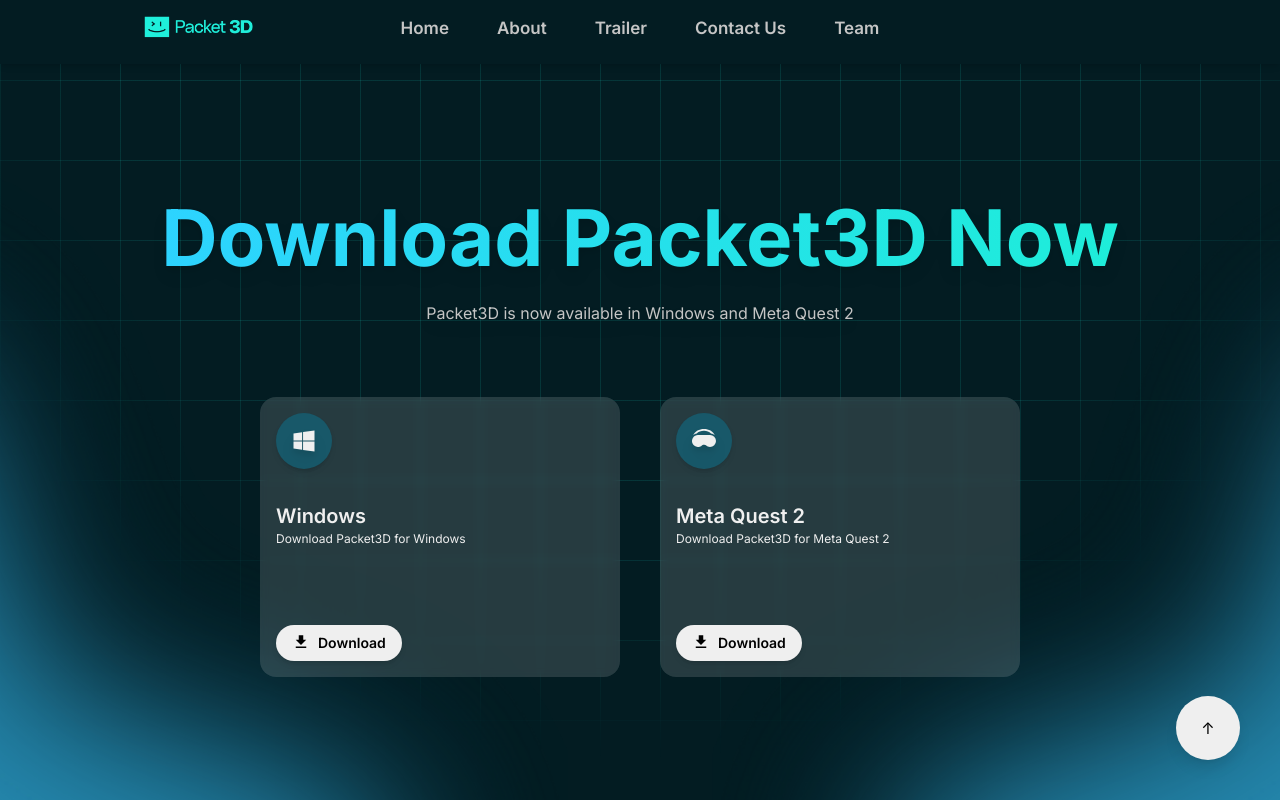
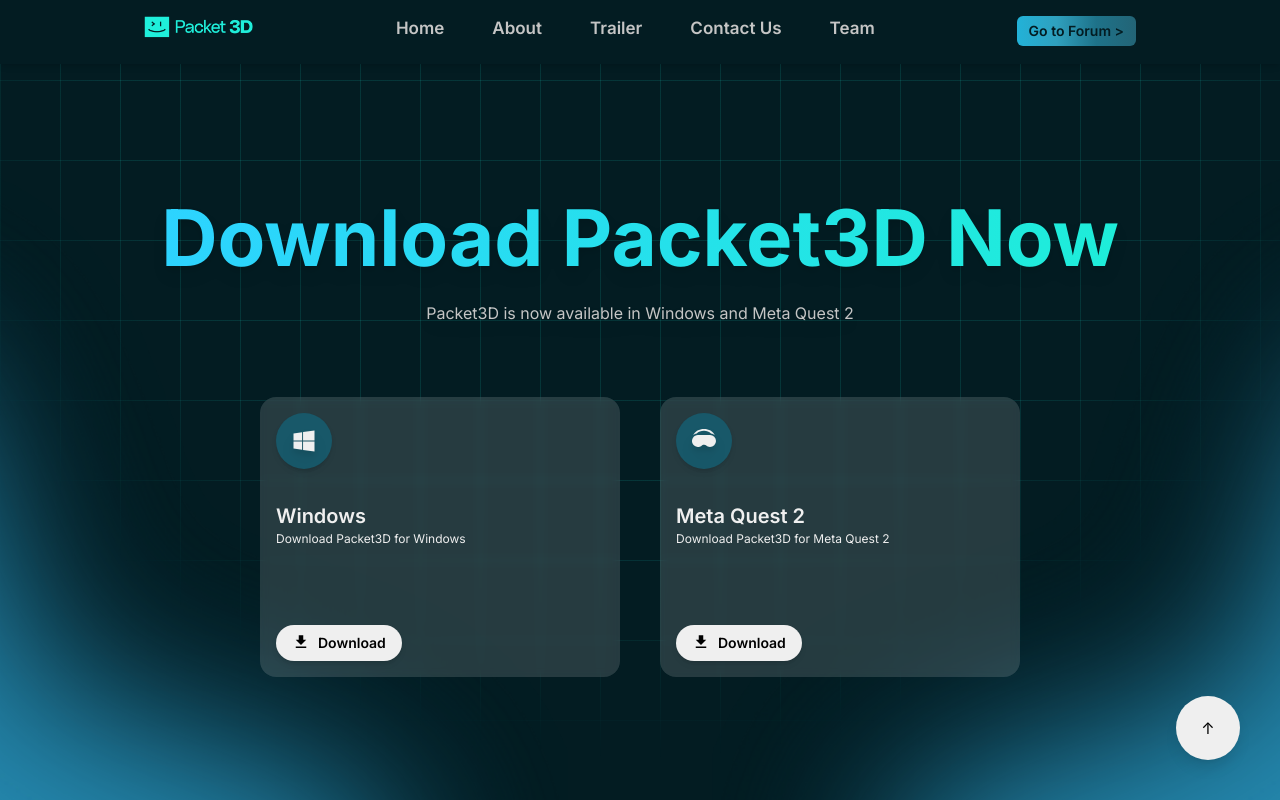
Before and after one commit to daniellecsc/Packet3D, a Next.js app: page /downloads in a window 1280 px wide. Shown: the top 800 px of the page. Built offline with nearby package versions, Linux system fonts and the light colour scheme.

Commit message:
added button to redirect to forum

```diff
--- a/components/Navbar.tsx
+++ b/components/Navbar.tsx
@@ -1,5 +1,5 @@
 'use client';
-import { useState } from 'react';
+import { useState, useEffect } from 'react';
 import { NAV_LINKS } from '@/constants';
 import Image from 'next/image';
 import Link from 'next/link';
@@ -9,19 +9,32 @@
 
 export default function Navbar() {
   const [isOpen, setIsOpen] = useState(false); // State for mobile menu
+  const [isMobile, setIsMobile] = useState(false); // State to track screen size
 
   // Function to toggle mobile menu visibility
   const toggleMenu = () => {
     setIsOpen((prev) => !prev);
   };
 
+  // Update `isMobile` based on screen size
+  useEffect(() => {
+    const handleResize = () => {
+      setIsMobile(window.innerWidth < 1024); // `lg` breakpoint is 1024px in Tailwind
+    };
+
+    handleResize(); // Initial check
+    window.addEventListener('resize', handleResize); // Listen for window resize
+    return () => window.removeEventListener('resize', handleResize); // Cleanup listener
+  }, []);
+
   return (
     <nav className='fixed flex justify-between w-full padding-container z-30 py-4 shadow-md bg-darkTeal-bgColor'>
       <Link href='/'>
-        <Image src='/Logo.webp' width={110} height={50} alt={'sadsadadsadas'} />
+        <Image src='/Logo.webp' width={110} height={50} alt='Logo' />
       </Link>
 
       {/* Desktop Menu */}
+      {!isMobile && (
         <ul className='justify-center hidden h-full gap-12 lg:flex'>
           {NAV_LINKS.map((link) => (
             <li key={link.key}>
@@ -34,19 +47,28 @@
             </li>
           ))}
         </ul>
+      )}
 
-      {/* Mobile Menu with Left-to-Right Animation */}
+      {/* This is the button to redirect to the forum */}
+      <a
+        href='/' // Replace with your desired URL
+        target='_blank'
+        rel='noopener noreferrer'
+        className='flex h-[30px] items-center justify-center gap-1 gradient-button gradient-button-hovered p-2 px-3 rounded-md text-darkTeal-bgColor text-sm font-semibold hover:text-white-headline_titles_description'
+      >
+        Go to Forum {'>'}
+      </a>
+
+      {/* Mobile Menu */}
+      {isMobile && (
+        <>
           <div
-        className={`absolute top-16 right-2 h-auto bg-teal-panel_inactive rounded-lg shadow-md lg:hidden flex flex-col gap-1 py-2 px-2 w-[160px] transition-all duration-300 ease-in-out transform ${
-          isOpen ? '-translate-x-0 opacity-100' : 'translate-y-full opacity-0'
+            className={`absolute top-16 right-2 h-auto bg-teal-panel_inactive rounded-lg shadow-md flex flex-col gap-1 py-2 px-2 w-[160px] transition-all duration-300 ease-in-out transform ${
+              isOpen
+                ? '-translate-x-0 opacity-100'
+                : 'translate-y-full opacity-0'
             }`}
           >
-        {/* <div className='w-full flex justify-end'>
-          <button className='text-white' onClick={toggleMenu}>
-            <RiCloseFill className='text-lg text-teal-navbar_active' />
-          </button>
-        </div> */}
-
             {NAV_LINKS.map((link) => (
               <Link
                 href={link.href}
@@ -59,9 +81,7 @@
             ))}
           </div>
 
-      <div className='w-[110px]' />
-
-      {/* Hamburger Icon for Mobile View */}
+          {/* Hamburger Icon */}
           <div className='flex lg:hidden' onClick={toggleMenu}>
             <button className='text-white'>
               {isOpen ? (
@@ -71,6 +91,8 @@
               )}
             </button>
           </div>
+        </>
+      )}
     </nav>
   );
 }
```
Lines whose indentation alone changed are shown as unchanged.
